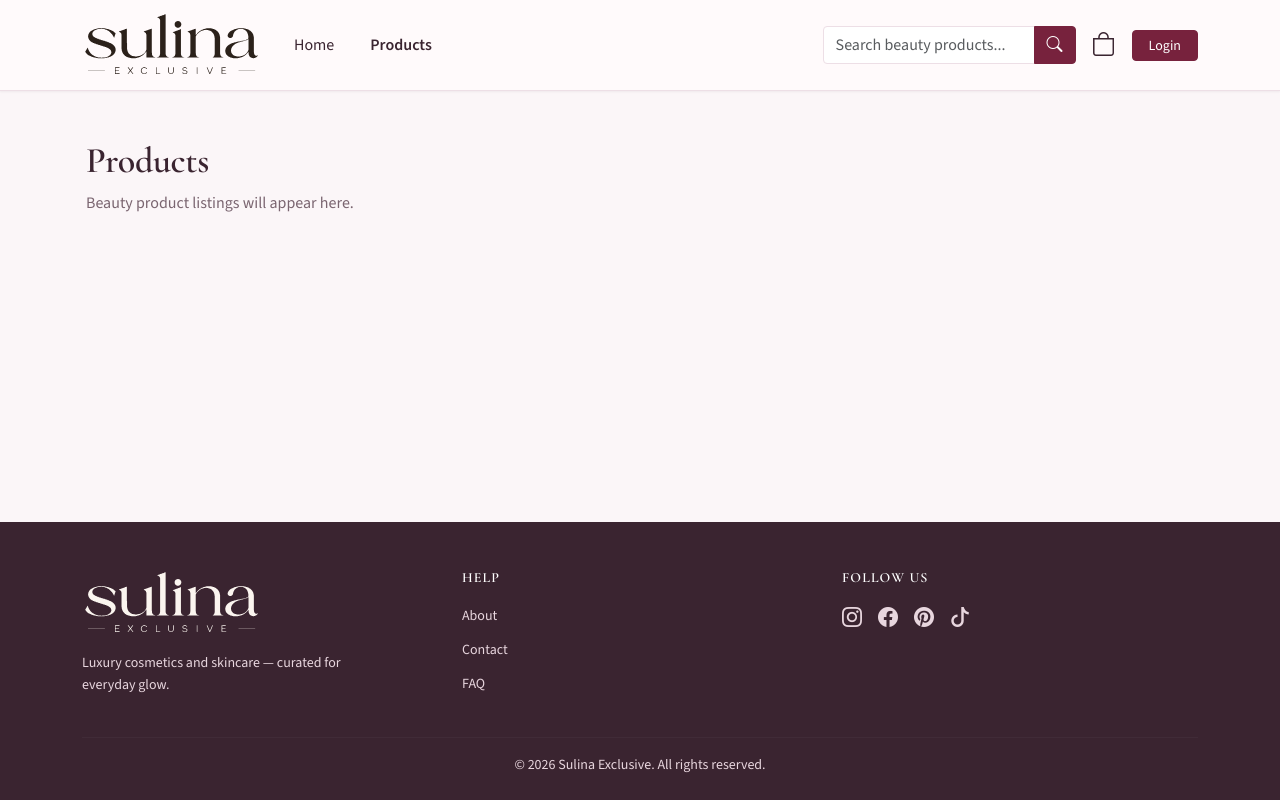
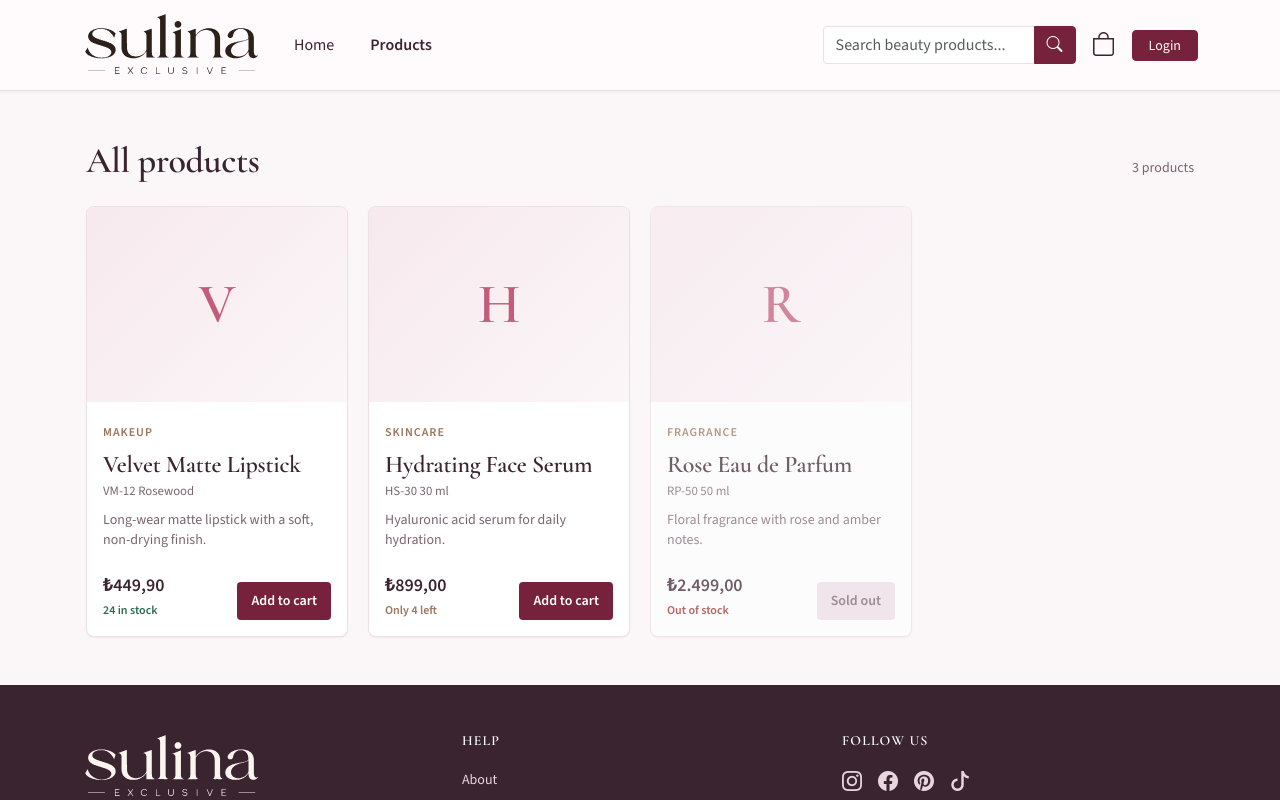
Before and after one commit to mertOzbey/cs308-online-store, a React (Vite) app in the folder frontend/: page /products in a window 1280 px wide. Shown: the top 800 px of the page. Built offline with nearby package versions, Linux system fonts and the light colour scheme.

Commit message:
feat(SCRUM-67): show product listing page on /products with sample data

```diff
--- a/frontend/src/App.jsx
+++ b/frontend/src/App.jsx
@@ -2,7 +2,7 @@ import { Route, Routes } from 'react-router-dom'
 import Navbar from './components/Navbar'
 import Footer from './components/Footer'
 import Home from './pages/Home'
-import Products from './pages/Products'
+import ProductListPage from './pages/ProductListPage.jsx'
 import Placeholder from './pages/Placeholder'
 
 function App() {
@@ -12,7 +12,7 @@ function App() {
       <main className="app-main">
         <Routes>
           <Route path="/" element={<Home />} />
-          <Route path="/products" element={<Products />} />
+          <Route path="/products" element={<ProductListPage />} />
           <Route path="/cart" element={<Placeholder title="Cart" />} />
           <Route path="/login" element={<Placeholder title="Login" />} />
           <Route path="/about" element={<Placeholder title="About" />} />
--- /dev/null
+++ b/frontend/src/data/sampleProducts.js
@@ -0,0 +1,31 @@
+// Temporary sample data with the same shape as GET /api/products.
+// Used while the backend endpoint (SCRUM-71) is not connected yet.
+export const sampleProducts = [
+  {
+    id: 1,
+    name: 'Velvet Matte Lipstick',
+    model: 'VM-12 Rosewood',
+    description: 'Long-wear matte lipstick with a soft, non-drying finish.',
+    stockQuantity: 24,
+    price: '449.90',
+    category: { id: 1, name: 'Makeup' },
+  },
+  {
+    id: 2,
+    name: 'Hydrating Face Serum',
+    model: 'HS-30 30 ml',
+    description: 'Hyaluronic acid serum for daily hydration.',
+    stockQuantity: 4,
+    price: '899.00',
+    category: { id: 2, name: 'Skincare' },
+  },
+  {
+    id: 3,
+    name: 'Rose Eau de Parfum',
+    model: 'RP-50 50 ml',
+    description: 'Floral fragrance with rose and amber notes.',
+    stockQuantity: 0,
+    price: '2499.00',
+    category: { id: 3, name: 'Fragrance' },
+  },
+];
--- /dev/null
+++ b/frontend/src/pages/ProductListPage.css
@@ -0,0 +1,53 @@
+/* Page width and padding come from .app-main (styles/theme.css). */
+
+.product-list-page__header {
+  display: flex;
+  align-items: baseline;
+  justify-content: space-between;
+  gap: 1rem;
+  margin-bottom: 1.5rem;
+}
+
+.product-list-page__header h1 {
+  margin: 0;
+  font-size: var(--font-size-display);
+}
+
+.product-list-page__count {
+  margin: 0;
+  color: var(--color-text-muted);
+  font-size: var(--font-size-sm);
+}
+
+/* Responsive grid: as many 240px+ columns as fit, one column on phones. */
+.product-grid {
+  display: grid;
+  grid-template-columns: repeat(auto-fill, minmax(240px, 1fr));
+  gap: 1.25rem;
+}
+
+.product-skeleton {
+  height: 360px;
+  border-radius: var(--radius-md);
+  background: linear-gradient(90deg, var(--color-surface) 25%, var(--color-primary-light) 50%, var(--color-surface) 75%);
+  background-size: 200% 100%;
+  animation: product-skeleton-shimmer 1.2s infinite;
+}
+
+@keyframes product-skeleton-shimmer {
+  from { background-position: 200% 0; }
+  to { background-position: -200% 0; }
+}
+
+.product-list-page__message {
+  padding: 3rem 1rem;
+  border: 1px dashed var(--color-border);
+  border-radius: var(--radius-md);
+  background: var(--color-surface);
+  color: var(--color-text-muted);
+  text-align: center;
+}
+
+.product-list-page__message p {
+  margin-bottom: 0.75rem;
+}
--- /dev/null
+++ b/frontend/src/pages/ProductListPage.jsx
@@ -0,0 +1,26 @@
+import ProductCard from '../components/ProductCard.jsx';
+import { sampleProducts } from '../data/sampleProducts.js';
+import './ProductListPage.css';
+
+// SCRUM-67: listing page layout with sample data.
+// SCRUM-72 replaces sampleProducts with data from GET /api/products.
+export default function ProductListPage() {
+  const products = sampleProducts;
+
+  return (
+    <section className="product-list-page">
+      <header className="product-list-page__header">
+        <h1>All products</h1>
+        <p className="product-list-page__count">
+          {products.length} {products.length === 1 ? 'product' : 'products'}
+        </p>
+      </header>
+
+      <div className="product-grid">
+        {products.map((product) => (
+          <ProductCard key={product.id} product={product} />
+        ))}
+      </div>
+    </section>
+  );
+}
--- a/frontend/src/pages/Products.jsx
+++ /dev/null
@@ -1,19 +0,0 @@
-function Products() {
-  return (
-    <section>
-      <h1
-        style={{
-          fontFamily: 'var(--font-heading)',
-          fontSize: 'var(--font-size-display)',
-        }}
-      >
-        Products
-      </h1>
-      <p style={{ color: 'var(--color-text-muted)' }}>
-        Beauty product listings will appear here.
-      </p>
-    </section>
-  )
-}
-
-export default Products
```
